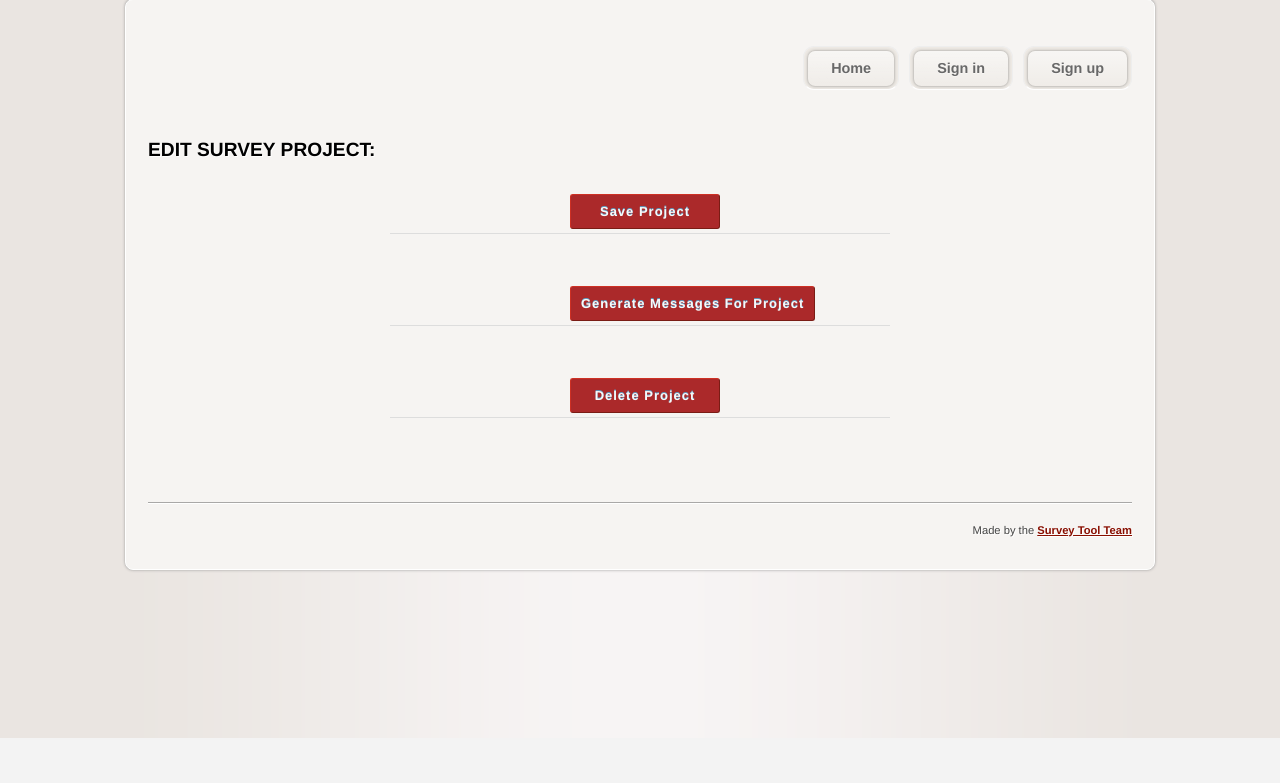
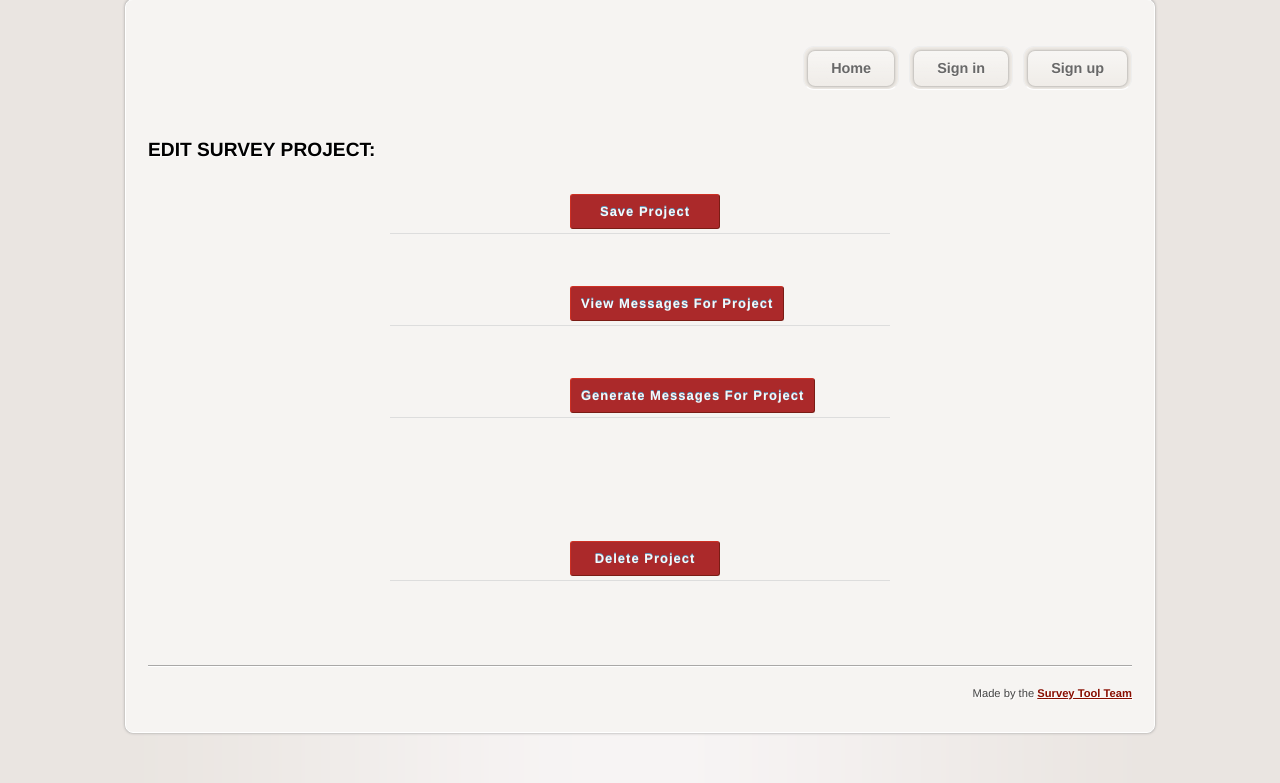
Before and after one commit to adamfeuer/surveytool, a Django app: template templates/sms/edit_project.html in a window 1280 px wide. Shown: the part 62-845 px from the top of the page. Before the commit the page ends 800 px from the top, so only its background shows below. Run offline with Django 3.2, Linux system fonts and the light colour scheme; the template is opened without the code that fills it, so the values that code supplies are empty; some web fonts are replaced.

Commit message:
added view messages page

```diff
--- a/sms/urls.py
+++ b/sms/urls.py
@@ -14,5 +14,6 @@ urlpatterns = patterns('',
     (r'^delete_message/(?P<message_id>\d+)/$', 'sms.views.delete_message'),
     (r'^edit_message/(?P<message_id>\d+)/$', 'sms.views.edit_message'),
     url(r'^save_message$', 'sms.views.save_message', name="save_message"),
+    (r'^messages_for_project/(?P<project_id>\d+)/$', 'sms.views.messages_for_project'),
     (r'^generate_messages/(?P<project_id>\d+)/$', 'sms.views.generate_messages'),
 )
--- a/templates/sms/edit_project.html
+++ b/templates/sms/edit_project.html
@@ -18,10 +18,18 @@
        <p><input type="submit" value="Save Project" /></p>
      </form>
 
+     <form action="/sms/messages_for_project/{{form.id.value}}/" method="post">
+       {% csrf_token %}
+      <p><input type="submit" value="View Messages For Project" /></p>
+     </form>
+
      <form action="/sms/generate_messages/{{form.id.value}}/" method="post">
        {% csrf_token %}
       <p><input type="submit" value="Generate Messages For Project" /></p>
      </form>
+
+     <p>&nbsp;</p>
+     <p>&nbsp;</p>
 
      <form action="/sms/delete_project/{{form.id.value}}/" method="post">
        {% csrf_token %}
```
Also changed, not shown: sms/views.py (+9 -0 lines).
